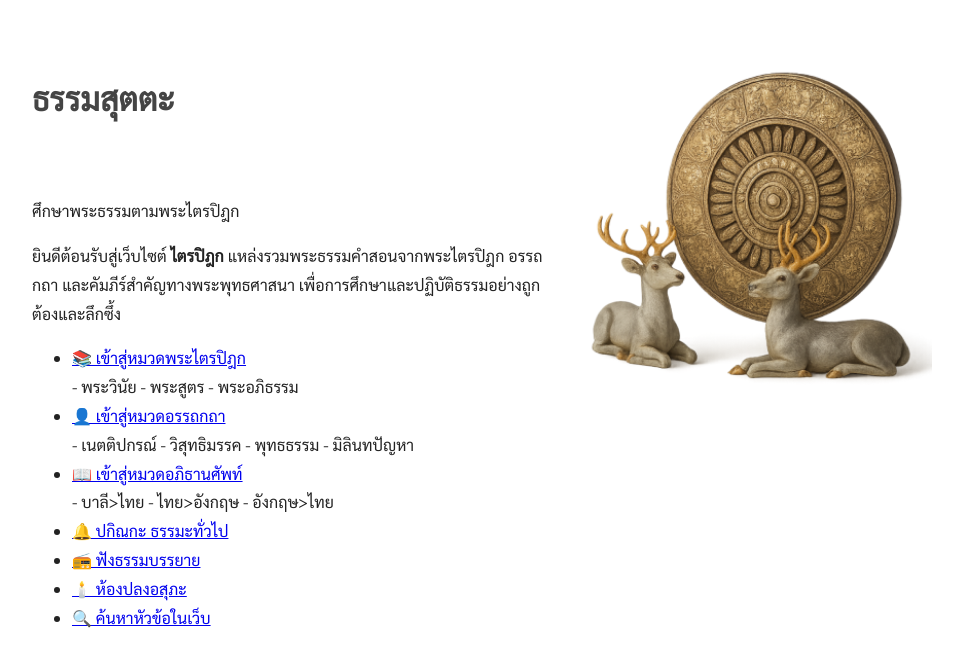
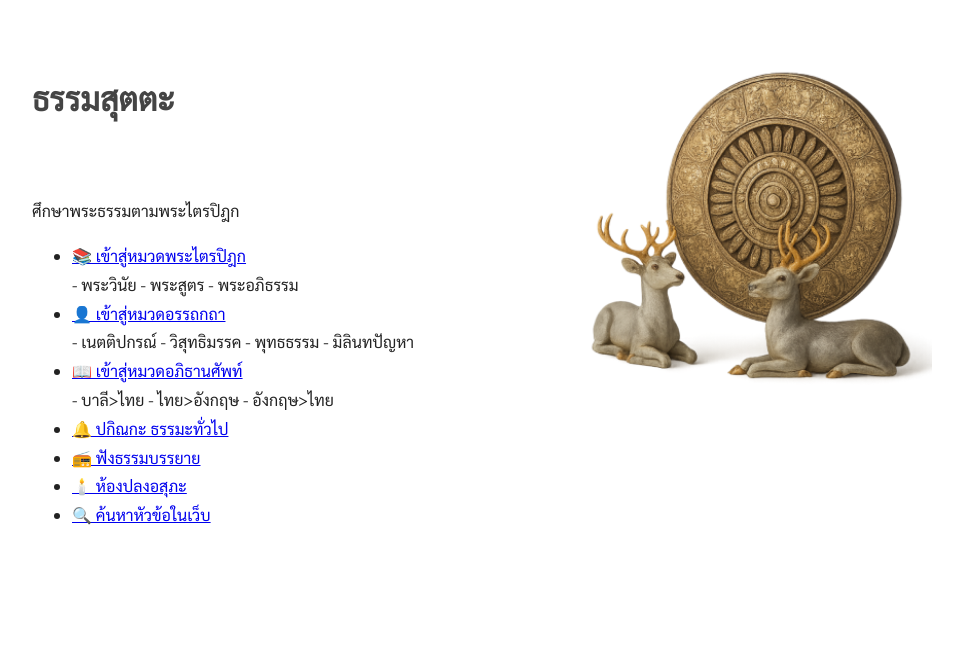
Before and after one commit to dhamsutta/tripitaka, a Jekyll site: the page index.html, which Jekyll copies as it is, in a window 1280 px wide. Shown: the top 667 px of the page, without its empty margins (158-1121 px from the left). Built offline with Jekyll 4.4.1, drawn with Linux system fonts in a browser that asks for light colours.

Commit message:
Update index.html

```diff
--- a/index.html
+++ b/index.html
@@ -65,8 +65,6 @@ style="float: right; width: 40%; margin-left: 1em; margin-bottom: 1em;"
 
 
   <main>
-    <p>ยินดีต้อนรับสู่เว็บไซต์ <strong>ไตรปิฎก</strong> แหล่งรวมพระธรรมคำสอนจากพระไตรปิฎก อรรถกถา และคัมภีร์สำคัญทางพระพุทธศาสนา เพื่อการศึกษาและปฏิบัติธรรมอย่างถูกต้องและลึกซึ้ง </p>
-
     <ul>
 
     <li><a href="pitaka/index.html">📚 เข้าสู่หมวดพระไตรปิฎก</a></li>
```
